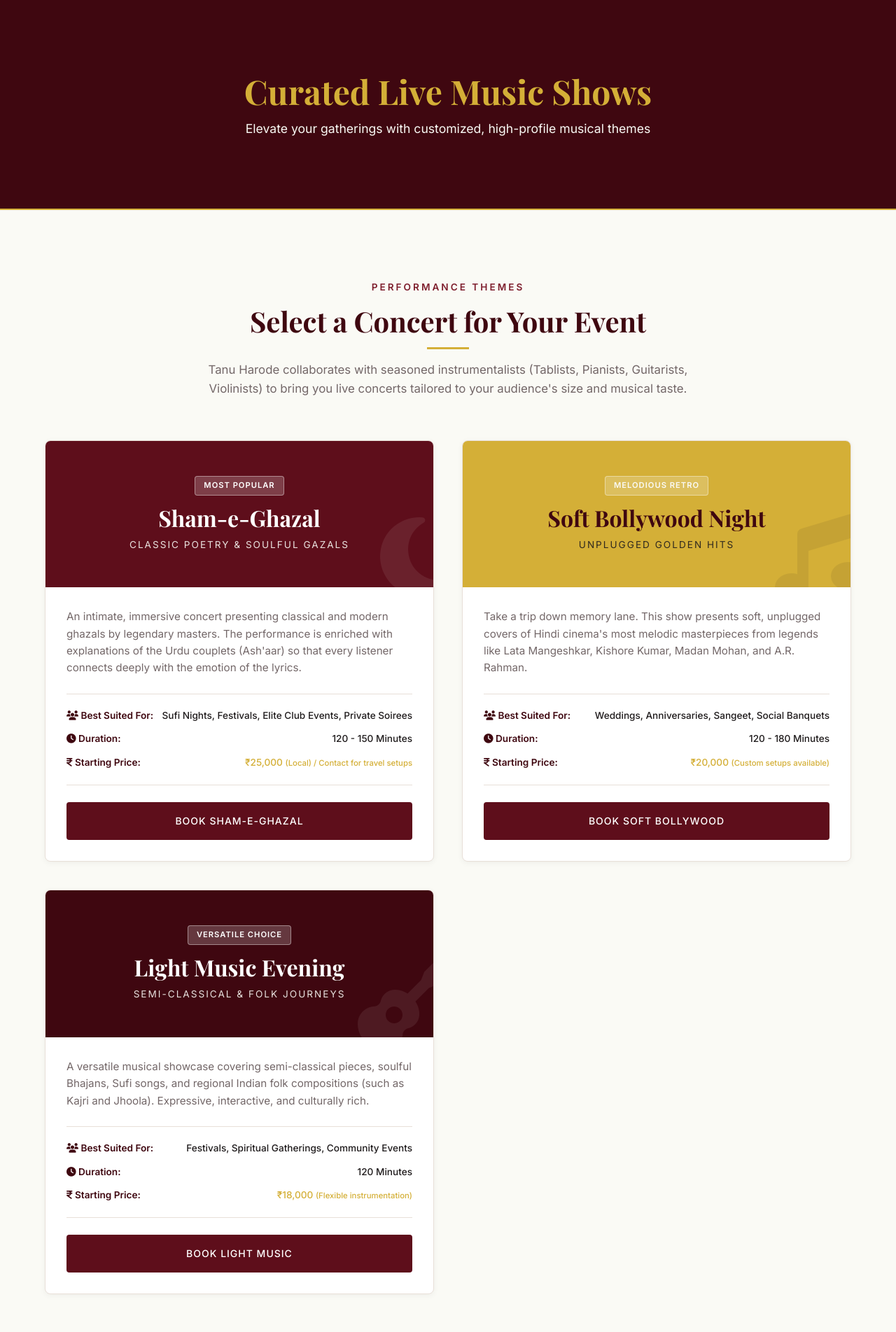
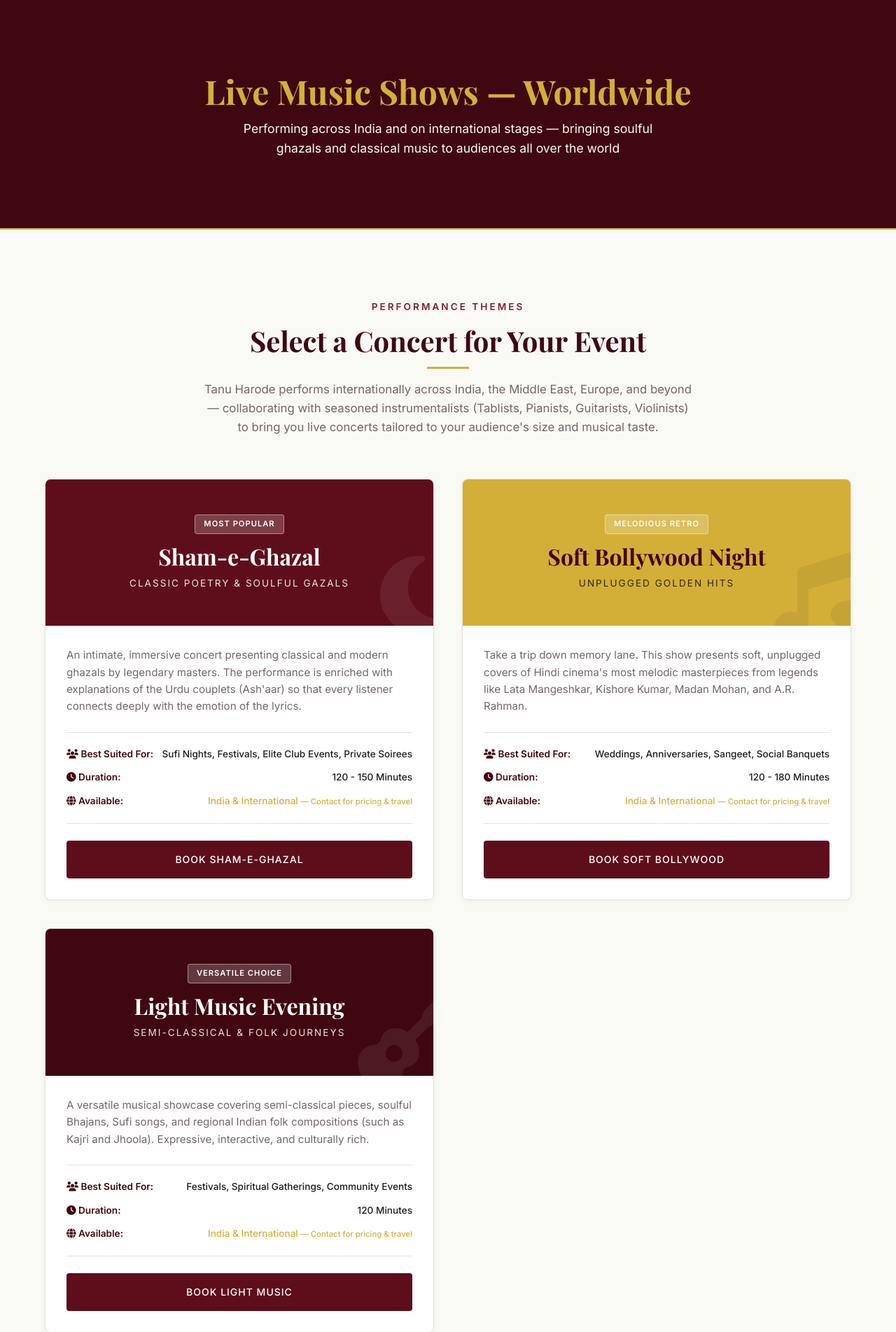
Before and after one commit to tanuharode/echoes-of-music, a Flask app: page /shows in a window 1280 px wide. Shown: the part 80-1983 px from the top of the page at 70% size. Run offline with Flask 3, Linux system fonts and the light colour scheme; some web fonts are replaced.

Commit message:
exp. and education

```diff
--- a/app.py
+++ b/app.py
@@ -282,7 +282,7 @@ def inject_site_settings():
         'instagram': 'https://www.instagram.com/tanuharode22?igsh=ZWw2ZGU0YnZtaHE0&utm_source=qr',
         'youtube': 'https://youtube.com/@tanusinger4291?si=TycISPb_y-fcl17v',
         'facebook': 'https://facebook.com',
-        'bio_brief': 'Tanu Harode is a distinguished vocalist and educator who has spent over two decades cultivating the classical and semi-classical music traditions of India.',
+        'bio_brief': 'Tanu Harode is a distinguished vocalist and educator with 6+ years of experience cultivating the classical and semi-classical music traditions of India.',
         'bio_specializations': 'Ghazals, Light Music, Voice Culture, Bollywood Music, Riyaz Sessions, Karaoke Music, Ornamentation, Stage Performance, Raga Improvisation'
     }
 
@@ -362,7 +362,7 @@ with app.app_context():
             'instagram': 'https://www.instagram.com/tanuharode22?igsh=ZWw2ZGU0YnZtaHE0&utm_source=qr',
             'youtube': 'https://youtube.com/@tanusinger4291?si=TycISPb_y-fcl17v',
             'facebook': 'https://facebook.com',
-            'bio_brief': 'Tanu Harode is a distinguished vocalist and educator who has spent over two decades cultivating the classical and semi-classical music traditions of India.',
+            'bio_brief': 'Tanu Harode is a distinguished vocalist and educator with 6+ years of experience cultivating the classical and semi-classical music traditions of India.',
             'bio_specializations': 'Ghazals, Light Music, Voice Culture, Bollywood Music, Riyaz Sessions, Karaoke Music, Ornamentation, Stage Performance, Raga Improvisation'
         }
         for key, value in defaults.items():
--- a/templates/index.html
+++ b/templates/index.html
@@ -31,7 +31,7 @@
             <span class="section-subtitle">Meet the Artist</span>
             <h2>Tanu Harode</h2>
             <p class="highlight-text">Akashvani (All India Radio) Graded Ghazal Singer, MA in Classical Music, and Senior Music Educator.</p>
-            <p>With decades of dedicated riyaaz (practice) and an academic foundation in Indian Classical Vocal, Tanu Harode brings an unparalleled depth of emotion to every performance and lecture. As the resident music instructor at People's International School, she balances academic mentorship with dynamic live concerts all over the world.</p>
+            <p>With 6+ years of dedicated riyaaz (practice) and an academic foundation in Indian Classical Vocal, Tanu Harode brings an unparalleled depth of emotion to every performance and lecture. As the resident music instructor at People's International School, she balances academic mentorship with dynamic live concerts all over the world.</p>
             <p>Whether you want to master the delicate inflections of a ghazal, understand classical raga frameworks, or host an unforgettable evening of live melody, she welcomes you to her musical sanctuary.</p>
             <div class="intro-meta">
                 <div class="meta-badge"><i class="fa-solid fa-graduation-cap"></i> MA in Classical Music</div>
@@ -47,8 +47,8 @@
     <div class="container">
         <div class="section-header text-center fade-in-up">
             <span class="section-subtitle gold-text">Live Performances</span>
-            <h2>Curated Music Concerts & Lounge Evenings</h2>
-            <p class="section-description text-muted">A selection of curated themes designed to elevate private events, corporate functions, festivals, and elite clubs.</p>
+            <h2>Curated Music Concerts — Worldwide</h2>
+            <p class="section-description text-muted">Performing across India and internationally at private events, corporate functions, cultural diaspora gatherings, and elite festivals around the globe.</p>
         </div>
 
         <div class="shows-highlight-grid">
--- a/templates/shows.html
+++ b/templates/shows.html
@@ -5,8 +5,8 @@
 <section class="page-banner">
     <div class="banner-overlay"></div>
     <div class="container banner-container text-center">
-        <h1 class="fade-in-up">Curated Live Music Shows</h1>
-        <p class="fade-in-up" style="animation-delay: 0.1s;">Elevate your gatherings with customized, high-profile musical themes</p>
+        <h1 class="fade-in-up">Live Music Shows — Worldwide</h1>
+        <p class="fade-in-up" style="animation-delay: 0.1s;">Performing across India and on international stages — bringing soulful ghazals and classical music to audiences all over the world</p>
     </div>
 </section>
 
@@ -16,7 +16,7 @@
         <div class="section-header text-center fade-in-up">
             <span class="section-subtitle">Performance Themes</span>
             <h2>Select a Concert for Your Event</h2>
-            <p class="section-description">Tanu Harode collaborates with seasoned instrumentalists (Tablists, Pianists, Guitarists, Violinists) to bring you live concerts tailored to your audience's size and musical taste.</p>
+            <p class="section-description">Tanu Harode performs internationally across India, the Middle East, Europe, and beyond — collaborating with seasoned instrumentalists (Tablists, Pianists, Guitarists, Violinists) to bring you live concerts tailored to your audience's size and musical taste.</p>
         </div>
 
         <div class="shows-detailed-grid">
@@ -42,8 +42,8 @@
                             <span class="spec-val">120 - 150 Minutes</span>
                         </div>
                         <div class="spec-row">
-                            <span class="spec-label"><i class="fa-solid fa-indian-rupee-sign"></i> Starting Price:</span>
-                            <span class="spec-val gold-text">₹25,000 <small>(Local) / Contact for travel setups</small></span>
+                            <span class="spec-label"><i class="fa-solid fa-globe"></i> Available:</span>
+                            <span class="spec-val gold-text">India &amp; International <small>— Contact for pricing &amp; travel</small></span>
                         </div>
                     </div>
 
@@ -75,8 +75,8 @@
                             <span class="spec-val">120 - 180 Minutes</span>
                         </div>
                         <div class="spec-row">
-                            <span class="spec-label"><i class="fa-solid fa-indian-rupee-sign"></i> Starting Price:</span>
-                            <span class="spec-val gold-text">₹20,000 <small>(Custom setups available)</small></span>
+                            <span class="spec-label"><i class="fa-solid fa-globe"></i> Available:</span>
+                            <span class="spec-val gold-text">India &amp; International <small>— Contact for pricing &amp; travel</small></span>
                         </div>
                     </div>
 
@@ -107,8 +107,8 @@
                             <span class="spec-val">120 Minutes</span>
                         </div>
                         <div class="spec-row">
-                            <span class="spec-label"><i class="fa-solid fa-indian-rupee-sign"></i> Starting Price:</span>
-                            <span class="spec-val gold-text">₹18,000 <small>(Flexible instrumentation)</small></span>
+                            <span class="spec-label"><i class="fa-solid fa-globe"></i> Available:</span>
+                            <span class="spec-val gold-text">India &amp; International <small>— Contact for pricing &amp; travel</small></span>
                         </div>
                     </div>
 
@@ -130,7 +130,8 @@
             <ul class="styled-list">
                 <li><i class="fa-solid fa-check"></i> <strong>Acoustics:</strong> High-grade vocal and instrument microphones (Shure/Sennheiser) and professional sound mixing consoles are required.</li>
                 <li><i class="fa-solid fa-check"></i> <strong>Accompaniment:</strong> Custom combinations of Harmonium, Tabla, Keyboard, Flute, or Acoustic Guitar can be arranged.</li>
-                <li><i class="fa-solid fa-check"></i> <strong>Travel & Lodging:</strong> For performances outside Bhopal, travel expenses (flight/train tickets) and standard double-room lodging for the band are coordinated by the host.</li>
+                <li><i class="fa-solid fa-check"></i> <strong>Travel &amp; Lodging:</strong> For performances anywhere in India or abroad, international/domestic flight tickets and standard double-room lodging for the artist and band are coordinated by the host organization.</li>
+                <li><i class="fa-solid fa-check"></i> <strong>International Bookings:</strong> Tanu Harode accepts concert invitations from cultural organizations, diaspora events, music festivals, and private patrons across the globe. Write to us for an availability check and custom concert quote.</li>
             </ul>
         </div>
         <div class="rider-box fade-in-right">
```
Also changed, not shown: templates/about.html (+5 -5 lines).
